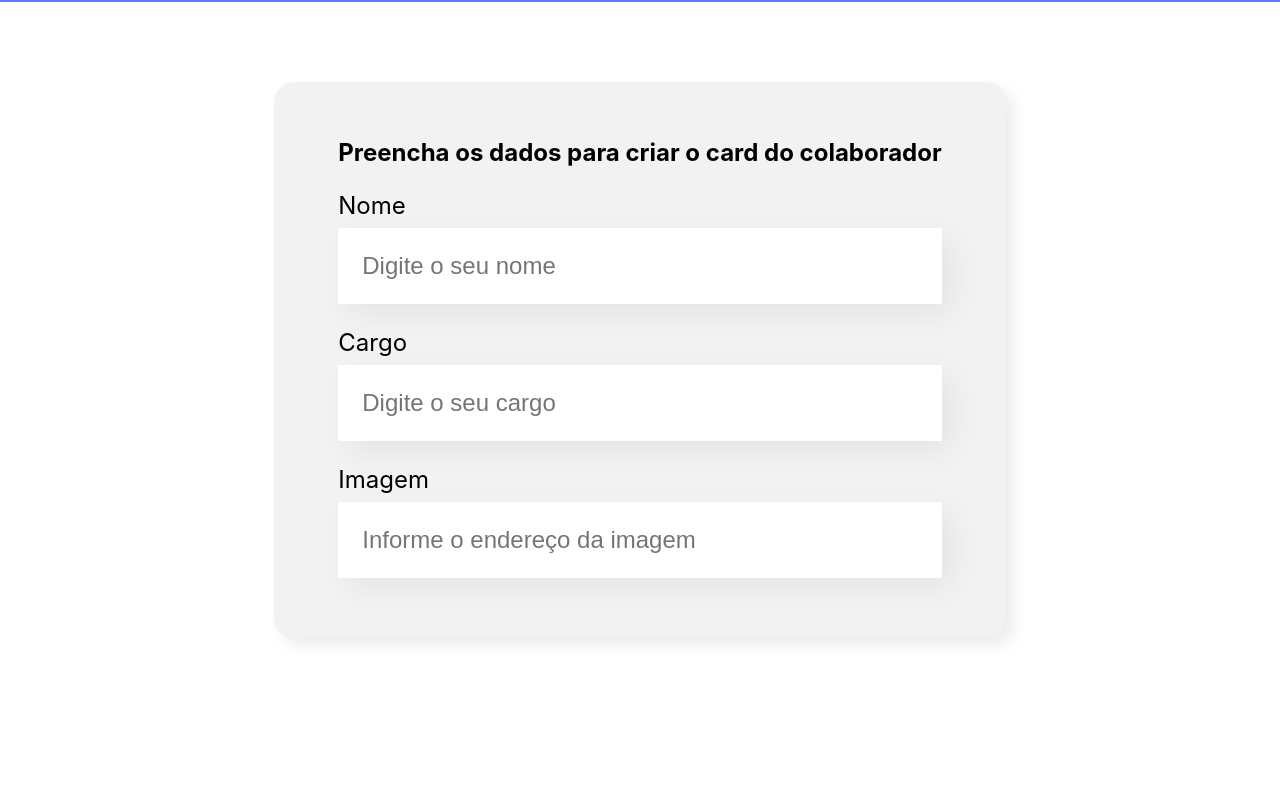
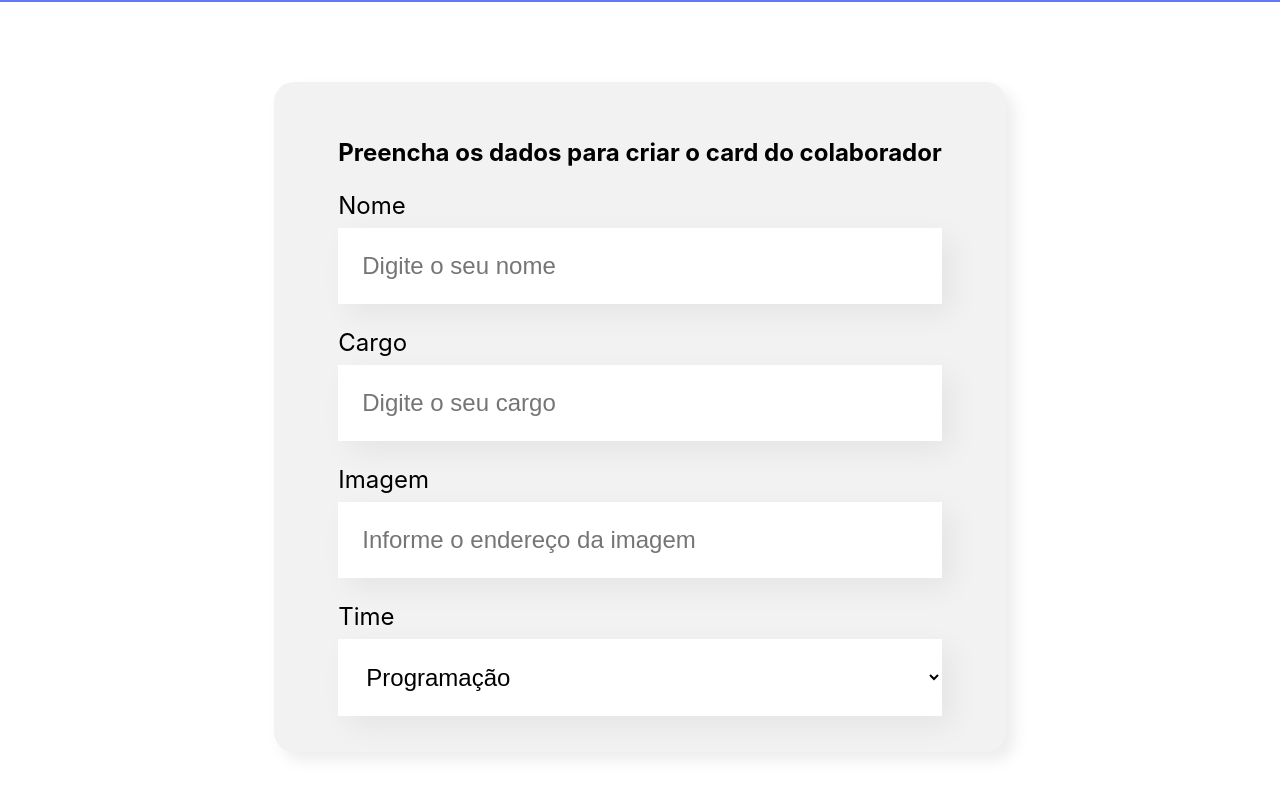
Before and after one commit to tenoriobn/organo-react, a React (Create React App) app: page / in a window 1280 px wide. Shown: the part 496-1292 px from the top of the page. Before the commit the page ends 1214 px from the top, so only its background shows below. Built offline with nearby package versions, Linux system fonts and the light colour scheme.

Commit message:
Criando lista dinâmica dos times

```diff
--- a/src/componentes/Formulario/index.js
+++ b/src/componentes/Formulario/index.js
@@ -1,7 +1,19 @@
 import CampoTexto from '../CampoTexto';
-import './Formulario.css'
+import ListaSuspensa from '../ListaSuspensa';
+import './Formulario.css';
 
 const Formulario = () => {
+
+    const times = [
+        'Programação',
+        'Front-End',
+        'Data Science',
+        'Devops',
+        'UX e Design',
+        'Mobile',
+        'Inovação e Gestão'
+    ]
+
     return (
         <section className="formulario">
             <form>
@@ -9,6 +21,7 @@
                 <CampoTexto label="Nome" placeholder="Digite o seu nome" />
                 <CampoTexto label="Cargo" placeholder="Digite o seu cargo" />
                 <CampoTexto label="Imagem" placeholder="Informe o endereço da imagem" />
+                <ListaSuspensa label="Time" itens={times}/>
             </form>
         </section>
     )
--- /dev/null
+++ b/src/componentes/ListaSuspensa/ListaSuspensa.css
@@ -0,0 +1,15 @@
+.lista-suspensa label {
+    display: block;
+    margin-bottom: 8px;
+    font-size: 24px;
+}
+
+.lista-suspensa select {
+    background-color: #fff;
+    box-shadow: 10px 10px 30px rgba(0, 0, 0, 0.06);
+    width: 100%;
+    border: none;
+    font-size: 24px;
+    padding: 24px;
+    box-sizing: border-box;
+}
--- /dev/null
+++ b/src/componentes/ListaSuspensa/index.js
@@ -0,0 +1,15 @@
+import './ListaSuspensa.css';
+
+const ListaSuspensa = (props) => {
+    console.log(props.itens)
+    return (
+        <div className="lista-suspensa">
+            <label>{props.label}</label>
+            <select>
+                {props.itens.map(item =><option key={item}>{item}</option>)}
+            </select>
+        </div>
+    )
+}
+
+export default ListaSuspensa
```
